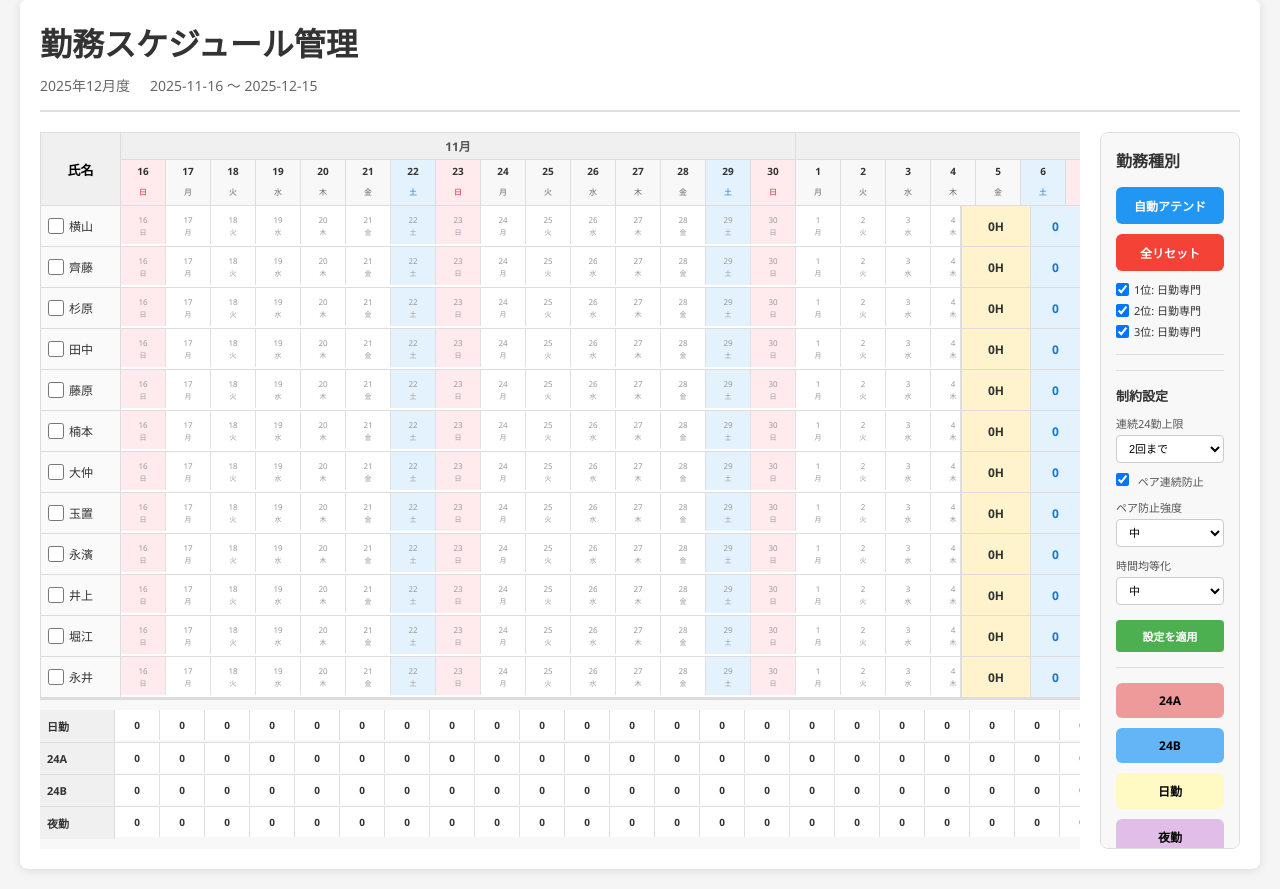
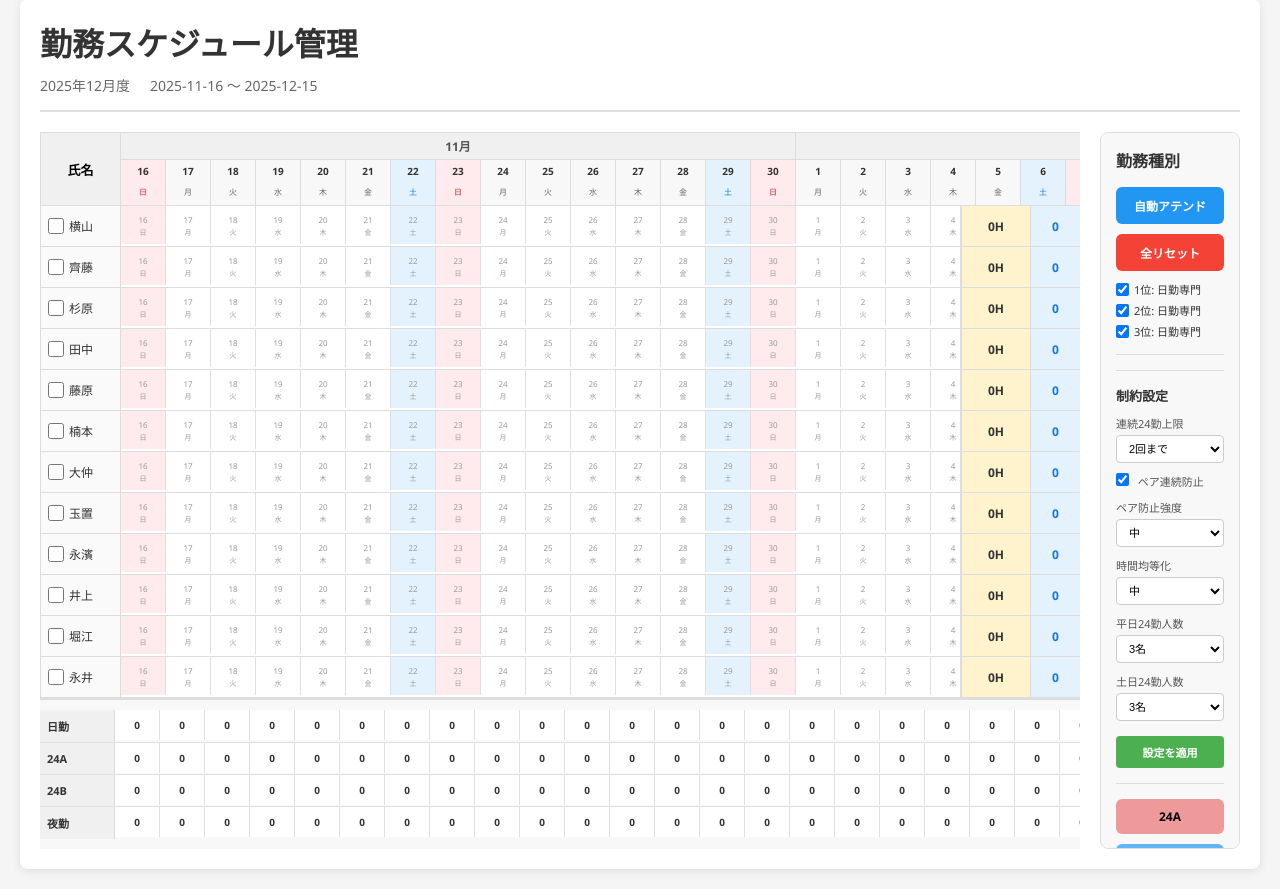
Before and after one commit to opticalbreeze/Tile-style-attendance-generation, a Flask app: page / in a window 1280 px wide. Shown: the part 21-910 px from the top of the page. Run offline with Flask 3, Linux system fonts and the light colour scheme.

Commit message:
Add UI controls for daily 24-hour shift count

```diff
--- a/static/js/constraints-ui.js
+++ b/static/js/constraints-ui.js
@@ -55,6 +55,21 @@ window.ConstraintsUI = (function() {
             hoursBalancePenaltySelect.value = closestOption.value;
         }
 
+        // 平日24勤人数
+        const requiredStaff = config.requiredStaff || {};
+        const requiredWeekdayNightSelect = document.getElementById('required-weekday-night');
+        if (requiredWeekdayNightSelect) {
+            const count = requiredStaff.weekday?.nightShift || 3;
+            requiredWeekdayNightSelect.value = count.toString();
+        }
+
+        // 土日24勤人数
+        const requiredWeekendNightSelect = document.getElementById('required-weekend-night');
+        if (requiredWeekendNightSelect) {
+            const count = requiredStaff.weekend?.nightShift || 3;
+            requiredWeekendNightSelect.value = count.toString();
+        }
+
         // 設定適用ボタン
         const applyBtn = document.getElementById('apply-constraints-btn');
         if (applyBtn) {
@@ -77,12 +92,23 @@ window.ConstraintsUI = (function() {
         const preventSamePairCheckbox = document.getElementById('prevent-same-pair');
         const samePairPenaltySelect = document.getElementById('same-pair-penalty');
         const hoursBalancePenaltySelect = document.getElementById('hours-balance-penalty');
+        const requiredWeekdayNightSelect = document.getElementById('required-weekday-night');
+        const requiredWeekendNightSelect = document.getElementById('required-weekend-night');
 
         if (!window.appData.config.constraints) {
             window.appData.config.constraints = {};
         }
         if (!window.appData.config.penalties) {
             window.appData.config.penalties = {};
+        }
+        if (!window.appData.config.requiredStaff) {
+            window.appData.config.requiredStaff = { weekday: {}, weekend: {} };
+        }
+        if (!window.appData.config.requiredStaff.weekday) {
+            window.appData.config.requiredStaff.weekday = {};
+        }
+        if (!window.appData.config.requiredStaff.weekend) {
+            window.appData.config.requiredStaff.weekend = {};
         }
 
         if (maxConsecutiveSelect) {
@@ -96,6 +122,12 @@ window.ConstraintsUI = (function() {
         }
         if (hoursBalancePenaltySelect) {
             window.appData.config.penalties.hoursDifferenceMultiplier = parseInt(hoursBalancePenaltySelect.value);
+        }
+        if (requiredWeekdayNightSelect) {
+            window.appData.config.requiredStaff.weekday.nightShift = parseInt(requiredWeekdayNightSelect.value);
+        }
+        if (requiredWeekendNightSelect) {
+            window.appData.config.requiredStaff.weekend.nightShift = parseInt(requiredWeekendNightSelect.value);
         }
 
         alert('制約設定を適用しました。\n自動アテンドを実行すると、新しい設定が反映されます。');
--- a/templates/index.html
+++ b/templates/index.html
@@ -86,6 +86,24 @@
                             <option value="1000">最強</option>
                         </select>
                     </div>
+                    <div class="constraint-item">
+                        <label for="required-weekday-night">平日24勤人数</label>
+                        <select id="required-weekday-night">
+                            <option value="2">2名</option>
+                            <option value="3" selected>3名</option>
+                            <option value="4">4名</option>
+                            <option value="5">5名</option>
+                        </select>
+                    </div>
+                    <div class="constraint-item">
+                        <label for="required-weekend-night">土日24勤人数</label>
+                        <select id="required-weekend-night">
+                            <option value="2">2名</option>
+                            <option value="3" selected>3名</option>
+                            <option value="4">4名</option>
+                            <option value="5">5名</option>
+                        </select>
+                    </div>
                     <button id="apply-constraints-btn" class="apply-constraints-btn">設定を適用</button>
                 </div>
                 <div class="shift-tiles" id="shift-tiles">
```
